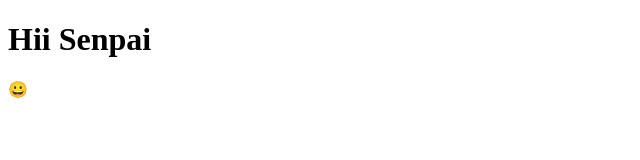
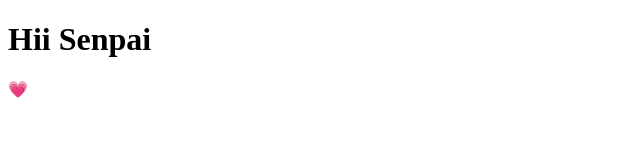
Before and after one commit to Samalama94/samalama94.github.io, a plain HTML site: page index.html in a window 1280 px wide. Shown: the full height of the page, 0-640 px from the left. Drawn offline with Linux system fonts and the light colour scheme.

Commit message:
dsgdgsgd

```diff
--- a/index.html
+++ b/index.html
@@ -5,6 +5,6 @@
 </head>
 <body>
 <h1>Hii Senpai </h1>
-<p>&#128512;</p>
+<p>&#128151;</p>
 </body>
 </html>
```
